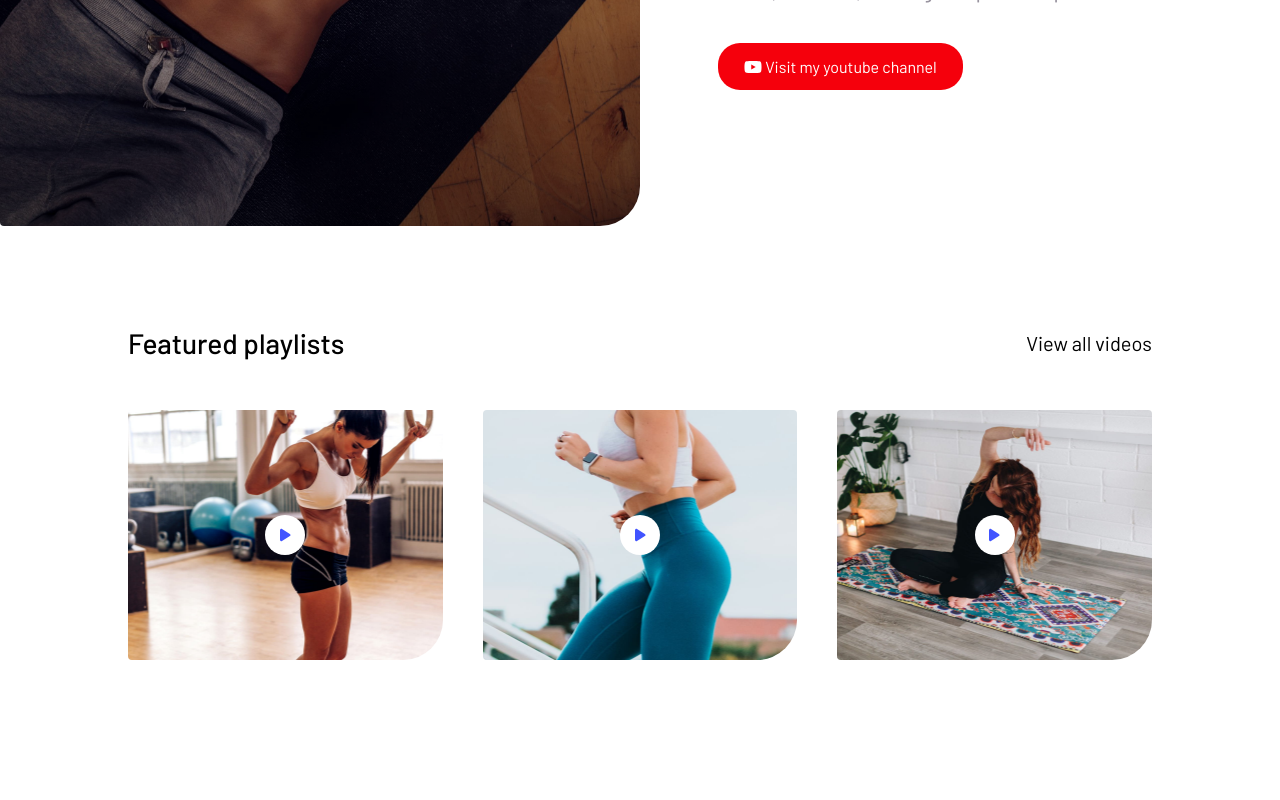
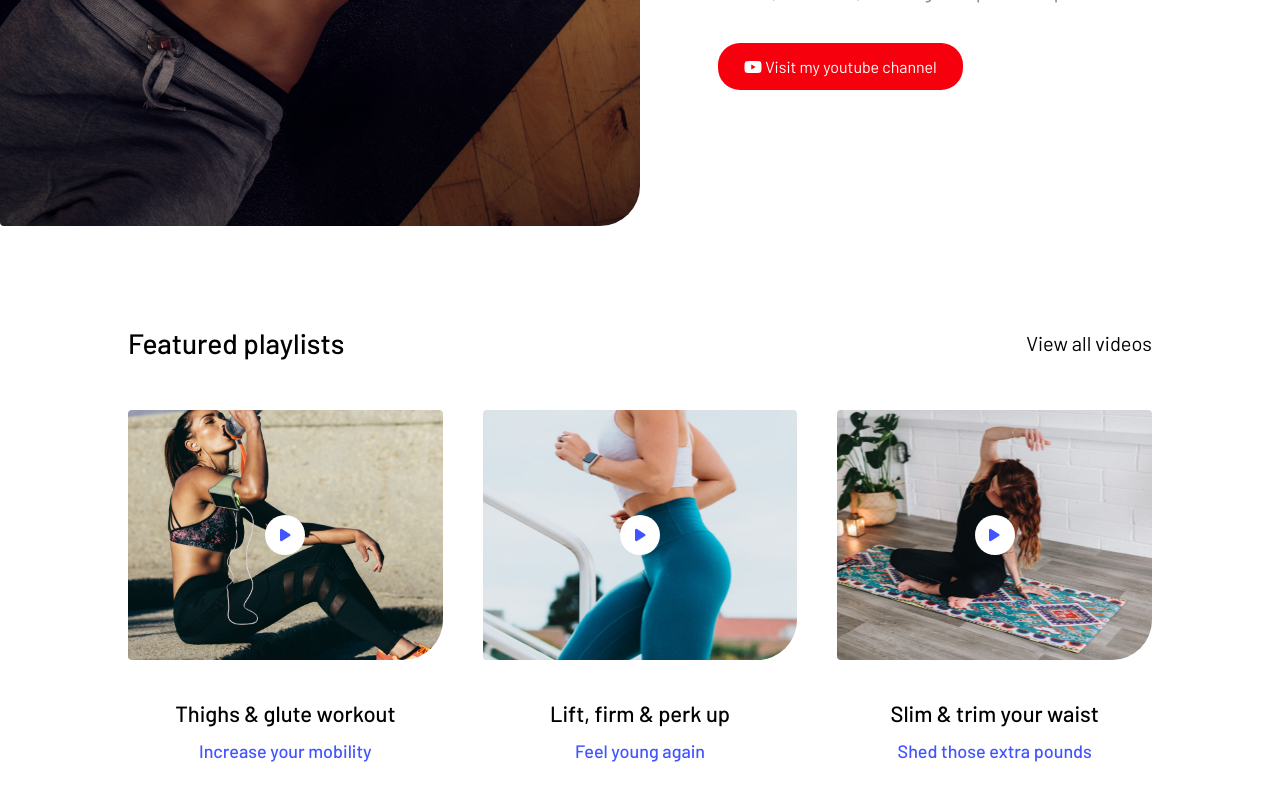
Before and after one commit to Pastafredda/proj-html-vuejs, a Vue app: page / in a window 1280 px wide. Shown: the part 1947-2747 px from the top of the page. Built offline with nearby package versions, Linux system fonts and the light colour scheme.

Commit message:
inizio sezione email e schede

```diff
--- a/src/components/CardRadius.vue
+++ b/src/components/CardRadius.vue
@@ -1,3 +1,4 @@
+<!-- Lista di cards importato nella sezione SectionService -->
 <script>
 export default {
     name: "CardRadius",
--- a/src/components/CardVideoList.vue
+++ /dev/null
@@ -1,62 +0,0 @@
-<script>
-import TastoPlay from './TastoPlay.vue'
-
-export default {
-    name: "CardVideoList",
-    components: {
-        TastoPlay
-    },
-    props: {
-        details: Object
-    }
-
-}
-</script>
-<template>
-    <div class="card">
-        <TastoPlay />
-    </div>
-</template>
-<style scoped lang="scss">
-@use "../styles/general.scss" as *;
-@use "../styles/variables.scss" as *;
-
-.card {
-    width: calc(100% / 3);
-    height: 250px;
-    background-image: url(../assets/img/video2-2x.jpg);
-    background-repeat: no-repeat;
-    background-size: cover;
-    background-position: center;
-    border-radius: 4px 4px 40px 4px;
-    display: flex;
-    justify-content: center;
-    align-items: center;
-
-    &:nth-child(2) {
-        background-image: url(../assets/img/video7-2x.jpg);
-    }
-
-    &:last-child {
-        background-image: url(../assets/img/video9-2x.jpg);
-    }
-
-    .play {
-        color: $color-blue;
-        background-color: white;
-        width: 40px;
-        height: 40px;
-        display: flex;
-        align-items: center;
-        justify-content: center;
-        border-radius: 50%;
-        cursor: pointer;
-        font-size: 14px;
-
-        &:hover {
-            color: $color-red;
-        }
-    }
-
-}
-</style>
--- a/src/components/Main.vue
+++ b/src/components/Main.vue
@@ -2,13 +2,16 @@
 import Jumbo from './Jumbo.vue'
 import SectionService from './SectionService.vue'
 import SectionVideo from './SectionVideo.vue'
+import SectionSchedule from './SectionSchedule.vue'
+
 
 export default {
     name: "Main",
     components: {
         Jumbo,
         SectionService,
-        SectionVideo
+        SectionVideo,
+        SectionSchedule
     }
 }
 </script>
@@ -17,6 +20,7 @@ export default {
         <Jumbo />
         <SectionService />
         <SectionVideo />
+        <SectionSchedule />
     </main>
 </template>
 <style scoped lang="scss">
--- /dev/null
+++ b/src/components/ScheduleEmail.vue
@@ -0,0 +1,14 @@
+<script>
+export default {
+    name: "ScheduleEmail",
+}
+</script>
+<template>
+    <section>
+
+    </section>
+</template>
+<style scoped lang="scss">
+@use "../styles/general.scss" as *;
+@use "../styles/variables.scss" as *;
+</style>
--- /dev/null
+++ b/src/components/SectionSchedule.vue
@@ -0,0 +1,18 @@
+<script>
+import ScheduleEmail from './ScheduleEmail.vue'
+export default {
+    name: "SectionSchedule",
+    components: {
+        ScheduleEmail
+    }
+}
+</script>
+<template>
+    <section>
+        <ScheduleEmail />
+    </section>
+</template>
+<style scoped lang="scss">
+@use "../styles/general.scss" as *;
+@use "../styles/variables.scss" as *;
+</style>
--- a/src/components/SectionVideo.vue
+++ b/src/components/SectionVideo.vue
@@ -46,7 +46,7 @@ export default {
 @use "../styles/variables.scss" as *;
 
 section {
-    height: 10000px;
+    margin-bottom: 200px;
 
     .card {
         width: 50%;
--- a/src/components/SectionVideoList.vue
+++ b/src/components/SectionVideoList.vue
@@ -1,9 +1,10 @@
+<!-- Sezione video importato in section video, dividendo appunto SectionVideo in due parti -->
 <script>
-import CardVideoList from './CardVideoList.vue'
+import TastoPlay from './TastoPlay.vue'
 export default {
     name: "SectionVideoList",
     components: {
-        CardVideoList
+        TastoPlay
     },
     data() {
         return {
@@ -13,7 +14,6 @@ export default {
                     subtitle: "Increase your mobility"
                 },
                 {
-
                     title: "Lift, firm & perk up",
                     subtitle: "Feel young again"
                 },
@@ -35,7 +35,13 @@ export default {
             </div>
         </div>
         <div class="row">
-            <CardVideoList v-for="(link, index) in links" :key="index" :details="link" />
+            <div class="card" v-for="(link, index) in links" :key="index">
+                <TastoPlay />
+                <ul class="info">
+                    <li>{{ link.title }}</li>
+                    <li>{{ link.subtitle }}</li>
+                </ul>
+            </div>
         </div>
     </div>
 </template>
@@ -46,6 +52,62 @@ export default {
 .row {
     display: flex;
     gap: 40px;
+
+    .card {
+        width: calc(100% / 3);
+        height: 250px;
+        background-image: url(.././assets/img/service6-2x.jpg);
+        background-repeat: no-repeat;
+        background-size: cover;
+        background-position: center;
+        border-radius: 4px 4px 40px 4px;
+
+        &:nth-child(2) {
+            background-image: url(../assets/img/video7-2x.jpg);
+        }
+
+        &:last-child {
+            background-image: url(../assets/img/video9-2x.jpg);
+        }
+
+        .play {
+            color: $color-blue;
+            background-color: white;
+            width: 40px;
+            height: 40px;
+            display: flex;
+            align-items: center;
+            justify-content: center;
+            border-radius: 50%;
+            cursor: pointer;
+            font-size: 14px;
+            position: relative;
+            top: 50%;
+            left: 50%;
+            transform: translate(-50%, -50%);
+
+            &:hover {
+                color: $color-red;
+            }
+        }
+
+        .info {
+            margin-top: 250px;
+            text-align: center;
+
+            li {
+                margin-bottom: 14px;
+                font-size: 22px;
+                font-weight: 500;
+
+                &:last-child {
+                    color: $color-blue;
+                    font-size: 18px;
+                }
+            }
+        }
+    }
+
 }
 
 .title {
```
